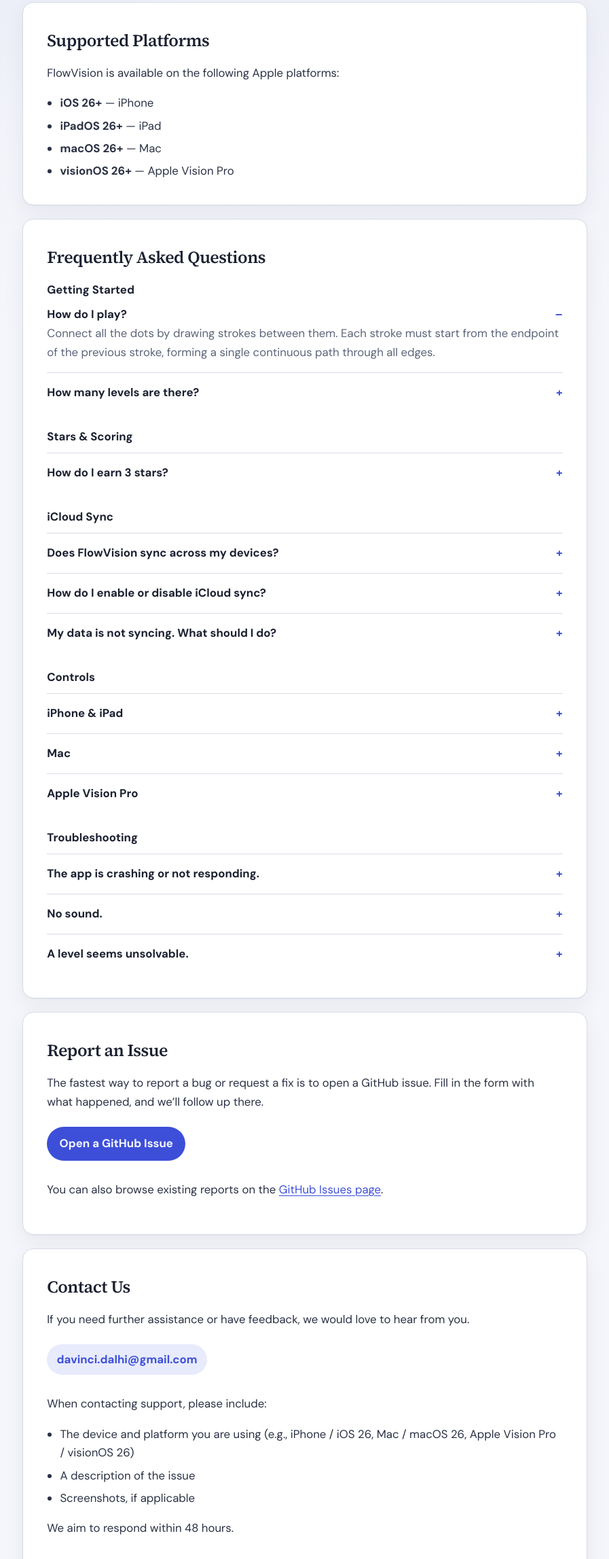
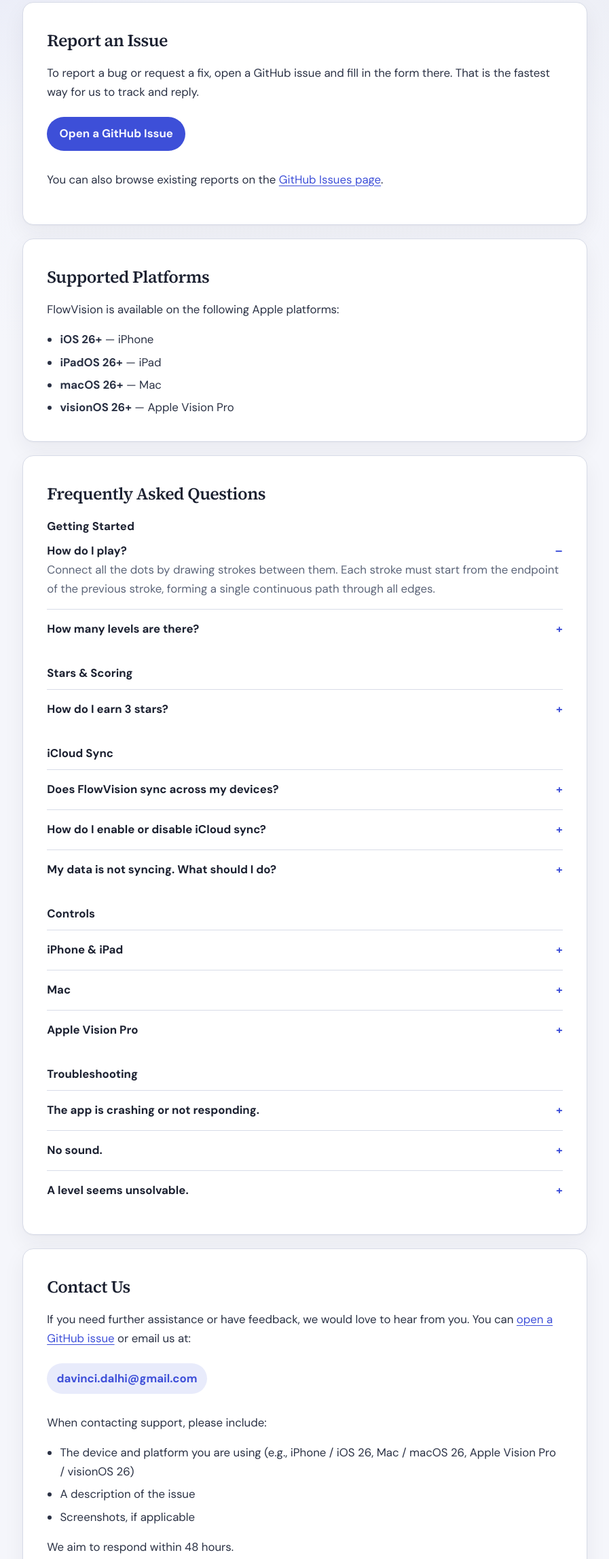
Before and after one commit to Meshy-SC/FlowVision, a plain HTML site: page docs/support/index.html in a window 1280 px wide. Shown: the part 286-2580 px from the top of the page at 68% size, without its empty margins (191-1088 px from the left). Drawn offline with Linux system fonts and the light colour scheme.

Commit message:
Put the GitHub Issues form at the top of the support pages.
Co-authored-by: Cursor <cursoragent@cursor.com>

```diff
--- a/docs/support/index.html
+++ b/docs/support/index.html
@@ -19,6 +19,7 @@
       </a>
       <nav class="nav" aria-label="Primary">
         <a href="./" aria-current="page">Support</a>
+        <a href="https://github.com/Meshy-SC/FlowVision/issues/new">Report an Issue</a>
         <a href="../privacy/">Privacy Policy</a>
       </nav>
     </div>
@@ -32,6 +33,13 @@
     </section>
 
     <div class="content">
+      <section class="panel" id="issues">
+        <h2>Report an Issue</h2>
+        <p>To report a bug or request a fix, open a GitHub issue and fill in the form there. That is the fastest way for us to track and reply.</p>
+        <a class="button" href="https://github.com/Meshy-SC/FlowVision/issues/new">Open a GitHub Issue</a>
+        <p>You can also browse existing reports on the <a href="https://github.com/Meshy-SC/FlowVision/issues">GitHub Issues page</a>.</p>
+      </section>
+
       <section class="panel" id="platforms">
         <h2>Supported Platforms</h2>
         <p>FlowVision is available on the following Apple platforms:</p>
@@ -129,16 +137,9 @@
         </details>
       </section>
 
-      <section class="panel" id="issues">
-        <h2>Report an Issue</h2>
-        <p>The fastest way to report a bug or request a fix is to open a GitHub issue. Fill in the form with what happened, and we’ll follow up there.</p>
-        <a class="button" href="https://github.com/Meshy-SC/FlowVision/issues/new">Open a GitHub Issue</a>
-        <p>You can also browse existing reports on the <a href="https://github.com/Meshy-SC/FlowVision/issues">GitHub Issues page</a>.</p>
-      </section>
-
       <section class="panel" id="contact">
         <h2>Contact Us</h2>
-        <p>If you need further assistance or have feedback, we would love to hear from you.</p>
+        <p>If you need further assistance or have feedback, we would love to hear from you. You can <a href="https://github.com/Meshy-SC/FlowVision/issues/new">open a GitHub issue</a> or email us at:</p>
         <a class="email" href="mailto:davinci.dalhi@gmail.com">davinci.dalhi@gmail.com</a>
         <p>When contacting support, please include:</p>
         <ul>
```
Also changed, not shown: docs/index.html (+1 -0 lines), docs/privacy/index.html (+1 -0 lines), 1 other file.
